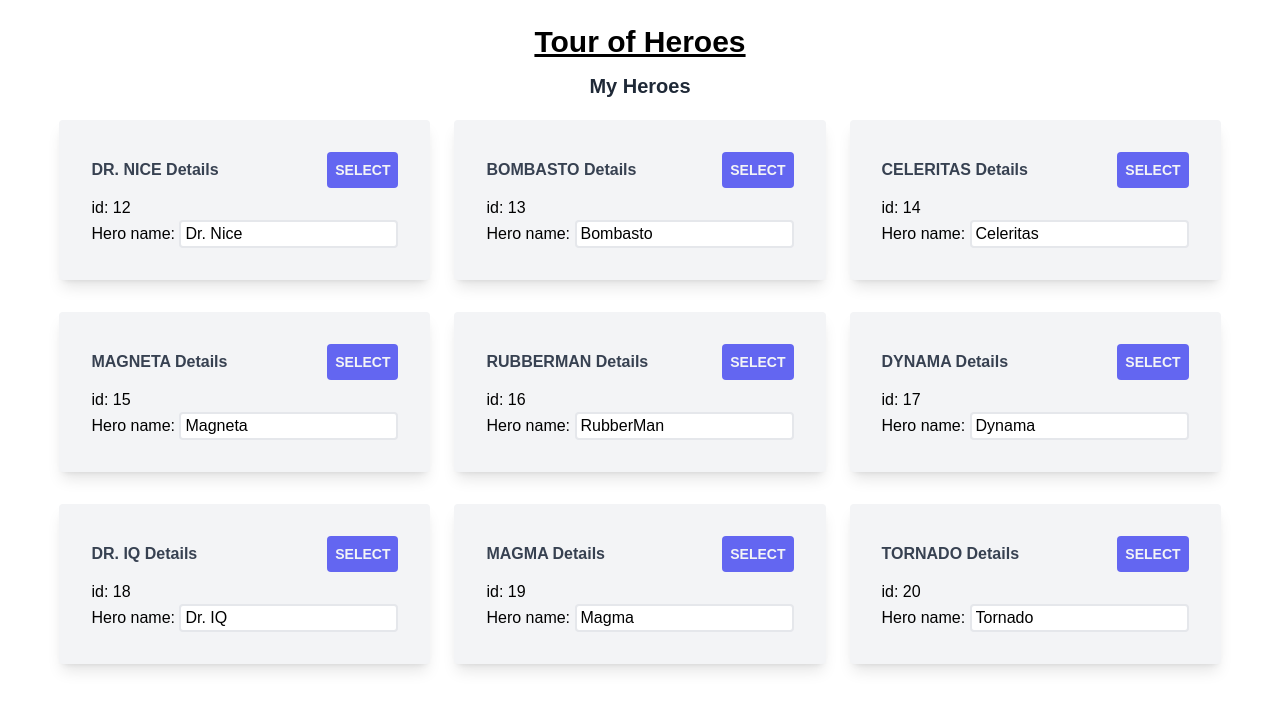
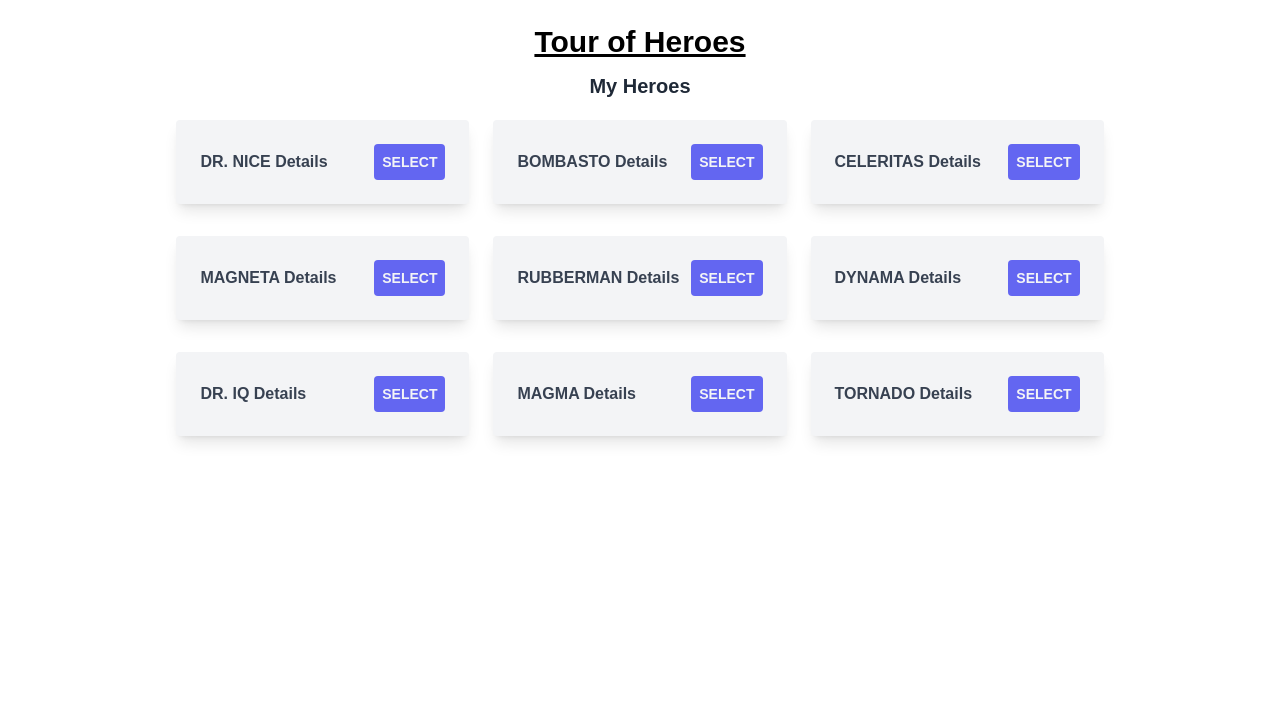
Before and after one commit to b0yu-li/angular-tour-of-heroes, an Angular app: page / in a window 1280 px wide. Shown: the top 710 px of the page. Built offline with nearby package versions, Linux system fonts and the light colour scheme.

Commit message:
feat: could select a hero

```diff
--- a/src/app/app.component.html
+++ b/src/app/app.component.html
@@ -1,6 +1,6 @@
 <div class="grid place-content-center">
     <h1 class="mt-6 text-3xl font-bold underline text-center">{{title}}</h1>
-    <app-heroes></app-heroes>
+    <app-heroes class="flex flex-col"></app-heroes>
 </div>
 
 <router-outlet />
--- a/src/app/heroes/heroes.component.html
+++ b/src/app/heroes/heroes.component.html
@@ -1,15 +1,20 @@
-<h2 class="text-center  text-gray-800 font-bold text-xl my-3"> My Heroes </h2>
+<h2 class="text-center  text-gray-800 font-bold text-xl my-3">My Heroes</h2>
 
-<ul class="heroes grid grid-cols-3 gap-6">
-    <div *ngFor="let hero of heroes" class="shadow-lg rounded mt-2 p-8 bg-gray-100">
-        <div class="flex items-center mb-2">
+<div class="heroes grid grid-cols-3 gap-6">
+    <div *ngFor="let hero of heroes" class="shadow-lg rounded mt-2 p-6 bg-gray-100">
+        <div class="flex items-center">
             <h3 class="text-gray-700 font-bold text-l grow">{{hero.name | uppercase}} Details</h3>
-            <button class="text-sm font-bold bg-indigo-500 p-2 text-gray-100 rounded">{{ "select" | uppercase}}</button>
-        </div>
-        <div><span>id: </span>{{hero.id}}</div>
-        <div>
-            <label for="name">Hero name: </label>
-            <input class="rounded border-2 px-1" id="name" [(ngModel)]="hero.name" placeholder="name">
+            <button class="ml-3 text-sm font-bold bg-indigo-500 p-2 text-gray-100 rounded" (click)="onSelect(hero)">{{
+                "select" | uppercase}}</button>
         </div>
     </div>
-</ul>
+</div>
+
+<div class="my-12 flex flex-col w-128 place-self-center" *ngIf="selectedHero">
+    <h2 class="font-bold">{{selectedHero.name | uppercase}} Details</h2>
+    <div>id: {{selectedHero.id}}</div>
+    <div class="flex">
+        <label for="hero-name" class="text-nowrap ">Hero name:</label>
+        <input class="ml-3 rounded border-2 px-1" id="hero-name" [(ngModel)]="selectedHero.name" placeholder="name">
+    </div>
+</div>
--- a/src/app/heroes/heroes.component.ts
+++ b/src/app/heroes/heroes.component.ts
@@ -1,4 +1,4 @@
-import { NgFor, UpperCasePipe } from '@angular/common';
+import { NgFor, NgIf, UpperCasePipe } from '@angular/common';
 import { Component } from '@angular/core';
 import { FormsModule } from '@angular/forms'; // <-- NgModel lives here
 import { HEROES } from '../mock-heroes';
@@ -7,7 +7,7 @@ import { Hero } from '../hero';
 @Component({
   selector: 'app-heroes',
   standalone: true,
-  imports: [FormsModule, UpperCasePipe, NgFor],
+  imports: [FormsModule, UpperCasePipe, NgFor, NgIf],
   templateUrl: './heroes.component.html',
   styleUrl: './heroes.component.sass'
 })
```
